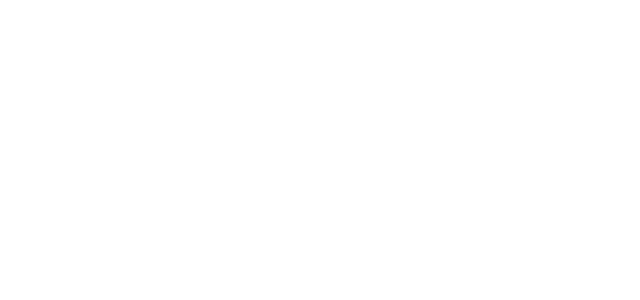
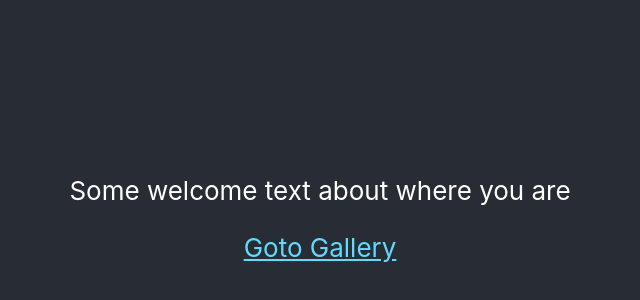
Before and after one commit to oushanskeen/beender, a React (Create React App) app: page /beender/choice in a window 1280 px wide. Shown: the part 194-494 px from the top of the page, without its empty margins (320-960 px from the left). Built offline with nearby package versions, Linux system fonts and the light colour scheme.

Commit message:
Removed some rubbish in Home route

```diff
--- a/src/App.js
+++ b/src/App.js
@@ -9,7 +9,7 @@ function App() {
   return (
     <main>
         <Switch>
-            <Route path="/" component={Home} exact />
+            <Route path="/" component={Home}/>
             <Route path="/gallery" component={Gallery}/>
             <Route path="/choice" component={Choice}/>
         </Switch>
--- a/src/index.js
+++ b/src/index.js
@@ -11,9 +11,9 @@ const store = createStore(reducer);
 
 ReactDOM.render(
     <Provider store={store}>
-        <BrowserRouter>
-            <App />
-        </BrowserRouter>
+            <BrowserRouter>
+                <App />
+            </BrowserRouter>
     </Provider>,
     document.getElementById('root')
 );
```
Also changed, not shown: 1 other file (tests, documents, lock files or other folders).
